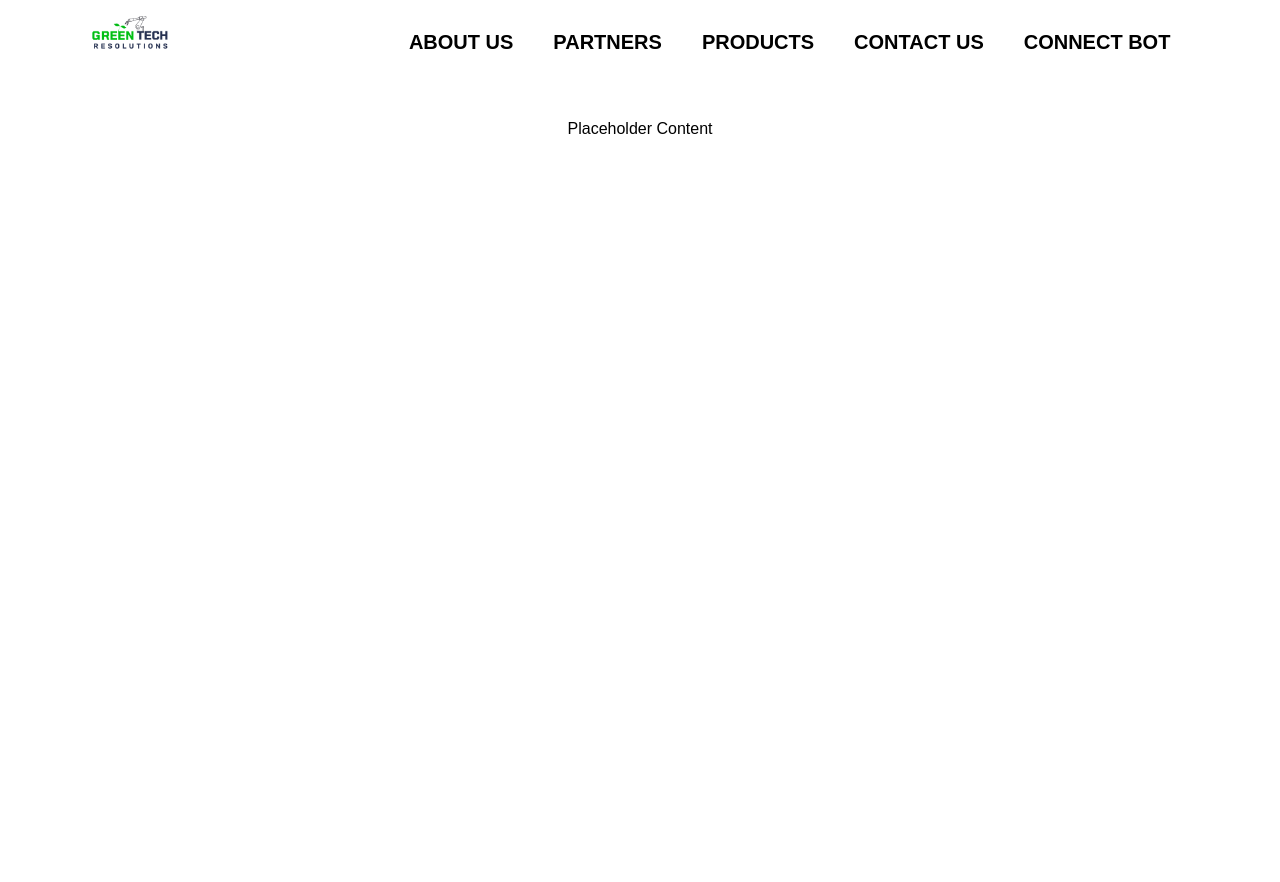
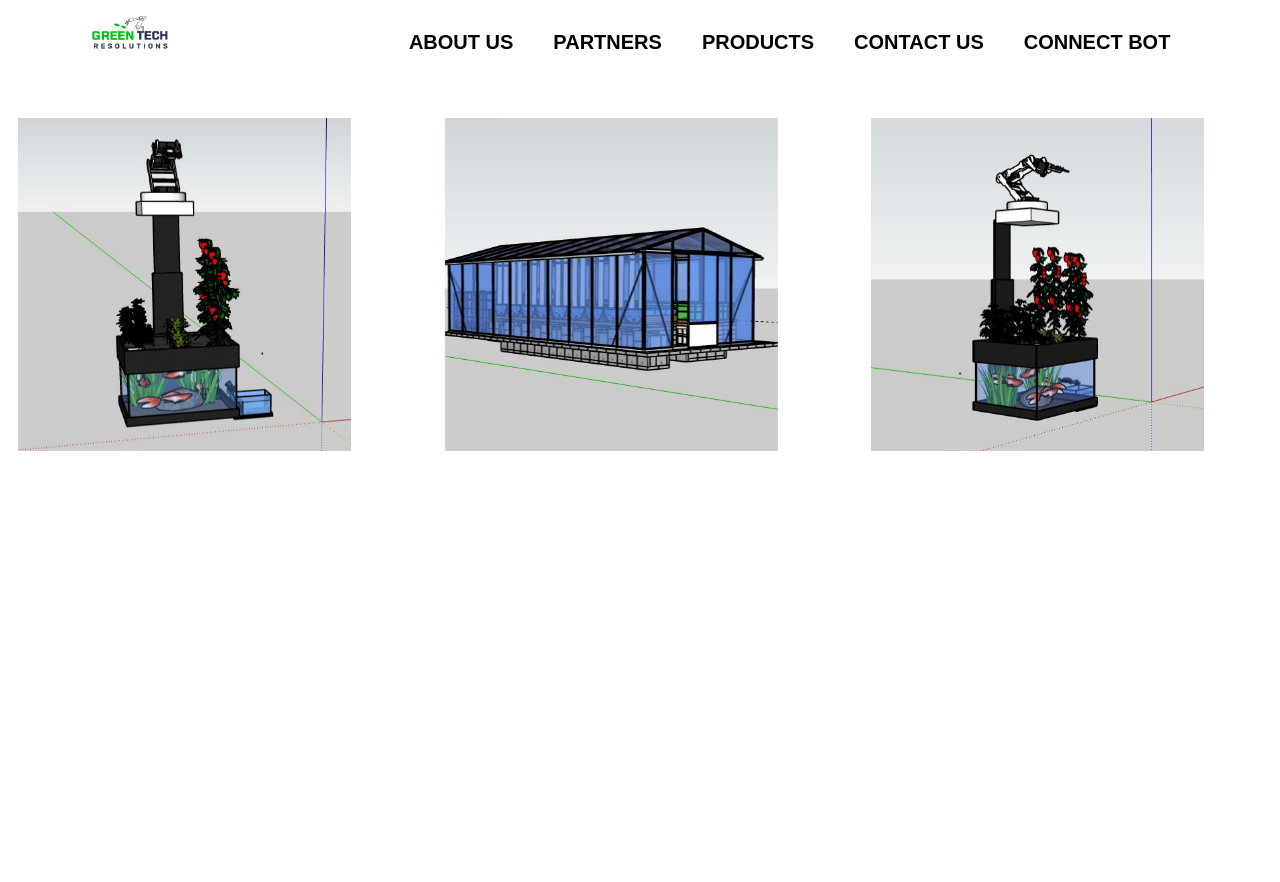
Before and after one commit to leathumbiran02/GreenTechResolutions, a PHP site: page /products.php in a window 1280 px wide. After the commit the page ends 451 px from the top, so only its background shows below. Run offline with PHP 8.4, Linux system fonts and the light colour scheme.

```diff
--- a/greentech_resolutions/db_config.php
+++ b/greentech_resolutions/db_config.php
@@ -3,6 +3,6 @@
     //Storing the database details:
     define('DB_HOST','localhost');
     define('DB_USER','root');
-    define('DB_PASSWORD','password');
+    define('DB_PASSWORD', '');
     define('DB_NAME','greentech_resolutions');
 ?>
--- a/greentech_resolutions/products.php
+++ b/greentech_resolutions/products.php
@@ -15,6 +15,78 @@
             .hero{ /* Centering the text: */
                 text-align: center;
             }
+
+            /* Ensure that the table and its cells take the full width of the container */
+            table {
+                width: 100%;
+            }
+
+            td {
+                width: 33.33%; /* Divide the table width into equal parts for each cell */
+            }
+
+            /* Set the card class styles */
+            .card {
+
+                padding: 10px; /* Reduce the padding to make the cards smaller */
+                position: relative;
+                width: 333px; /* Adjust the size as needed */
+                height: 333px; /* Adjust the size as needed */
+                perspective: 1000px; /* Create the 3D effect */
+            }
+
+            .flip-card-inner {
+                position: relative;
+                width: 333px; /* Adjust the size as needed */
+                height: 333px; /* Adjust the size as needed */
+                transform-style: preserve-3d; /* Enable 3D transformations for inner elements */
+                transition: transform 0.5s; /* Add a smooth transition */
+            }
+
+            /* Set the image styles inside the cards */
+            .card img {
+                width: 333px; /* Set a fixed width for the images, adjust as needed */
+                height: 333px; /* Set a fixed height for the images, adjust as needed */
+                object-fit: cover; /* Maintain aspect ratio and cover the entire space */
+            }
+
+            /* Optional: Center the images vertically if needed */
+            .card img {
+                display: block;
+                margin: 0 auto;
+            }
+
+            .front, .back {
+                position: absolute;
+                width: 100%;
+                height: 100%;
+                backface-visibility: hidden; /* Hide the backface of the card */
+            }
+
+            .front {
+                transform: rotateY(0deg); /* Show the front side of the card */
+            }
+
+            .back {
+                transform: rotateY(180deg); /* Initially hide the back side of the card */
+                text-align: center;
+                padding: 20px;
+                background-color: #f1f1f1;
+                color: black; /* Set the text color to black */
+                font-size: 14px; /* Adjust the font size as needed */
+                border-radius: 5px;
+            }
+
+            /* Show the back side of the card on hover */
+            .card:hover .front {
+                transform: rotateY(-180deg);
+            }
+
+            .card:hover .back {
+                transform: rotateY(0deg);
+            }
+
+
         </style>
     </head>
     <body>
@@ -25,8 +97,60 @@
             ?>
         </header>
 
-        <div class="hero">
-            <p>Placeholder Content</p>
-        </div>
+        <table>
+    <!-- First column -->
+    <tr>
+        <td>
+            <!-- Card 1: Freshwater Indoor System -->
+            <div class="card">
+                <!-- Front of the card -->
+                <div class="front">
+                    <img src="images/indoorSystem1.JPG" alt="freshwater indoor system">
+                </div>
+                <!-- Back of the card -->
+                <div class="back">
+                    <p>Freshwater Indoor System</p>
+                    <p>The Aqua-Bot Freshwater system is a fully automated and web-controlled setup designed for freshwater aquariums and aquaponic systems. Key features include remote control and monitoring through a web application, support for freshwater fish and plants with optimal conditions, automated feeding, aquatic plant management, error notifications, and integration with an aquaponic setup. It offers convenience, automation, and comprehensive control for maintaining a freshwater aquarium, making it an efficient solution for fish and plant enthusiasts.</p>
+                    <button class="more-info-btn">More Info</button>
+                </div>
+            </div>
+        </td>
+
+        <!-- Second column -->
+        <td>
+            <!-- Card 2: Freshwater Outdoor System -->
+            <div class="card">
+                <!-- Front of the card -->
+                <div class="front">
+                    <img src="images/outdoorSystem2.JPG" alt="freshwater outdoor system">
+                </div>
+                <!-- Back of the card -->
+                <div class="back">
+                    <p>Freshwater Outdoor System</p>
+                    <button class="more-info-btn">More Info</button>
+                </div>
+            </div>
+        </td>
+
+        <!-- Third column -->
+        <td>
+            <!-- Card 3: Saltwater Indoor System -->
+            <div class="card">
+                <!-- Front of the card -->
+                <div class="front">
+                    <img src="images/indoorSystem2.JPG" alt="saltwater indoor system">
+                </div>
+                <!-- Back of the card -->
+                <div class="back">
+                    <p>Saltwater Indoor System</p>
+                    <p>The Aqua-Bot Marine system is a fully automated and web-controlled setup designed for marine aquariums. It offers remote control through a web application and ensures optimal conditions for marine fish and coral. With features like automated feeding, coral and reef maintenance, water quality monitoring, error notifications, and additional options like automated water changes and advanced filtration integration, it provides marine enthusiasts with a convenient and comprehensive solution for managing their aquariums.</p>
+                    <button class="more-info-btn">More Info</button>
+                </div>
+            </div>
+        </td>
+    </tr>
+</table>
+
+
     </body>
 </html>
```
Also changed, not shown: greentech_resolutions/images/indoorSystem1.JPG (added), greentech_resolutions/images/indoorSystem2.JPG (added), greentech_resolutions/images/outdoorSystem1.JPG (added), greentech_resolutions/images/outdoorSystem2.JPG (added).
